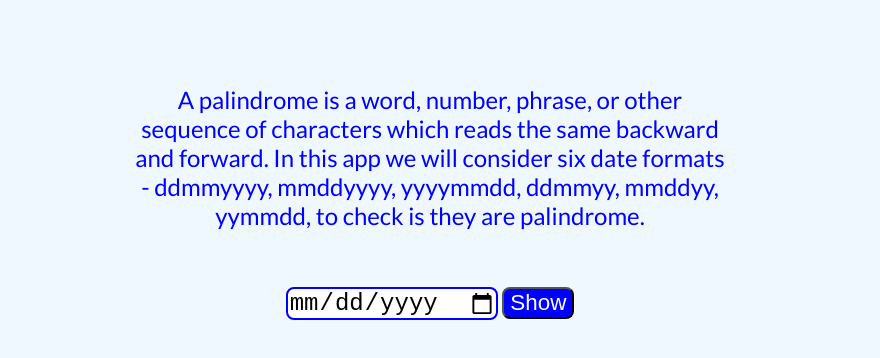
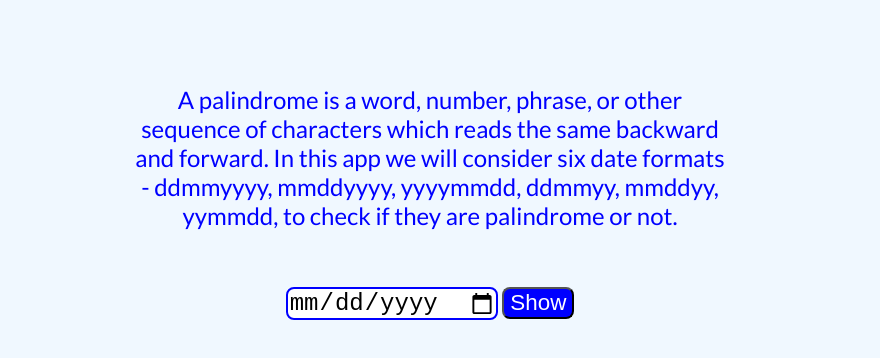
Before and after one commit to zabihshaik/zabih-mark13-palindromebirthday-app, a plain HTML site: page index.html in a window 1280 px wide. Shown: the part 300-658 px from the top of the page, without its empty margins (210-1090 px from the left). Drawn offline with Linux system fonts and the light colour scheme.

```diff
--- a/index.html
+++ b/index.html
@@ -15,7 +15,7 @@
     <h1>Check if Your Birthday is a Palindrome?</h1>
     <div class="container">
         <div class="text">
-            A palindrome is a word, number, phrase, or other sequence of characters which reads the same backward and forward. In this app we will consider six date formats - ddmmyyyy, mmddyyyy, yyyymmdd, ddmmyy, mmddyy, yymmdd, to check is they are palindrome.</p>
+            A palindrome is a word, number, phrase, or other sequence of characters which reads the same backward and forward. In this app we will consider six date formats - ddmmyyyy, mmddyyyy, yyyymmdd, ddmmyy, mmddyy, yymmdd, to check if they are palindrome or not.</p>
         </div>
 
 
```
Also changed, not shown: 1 other file.
